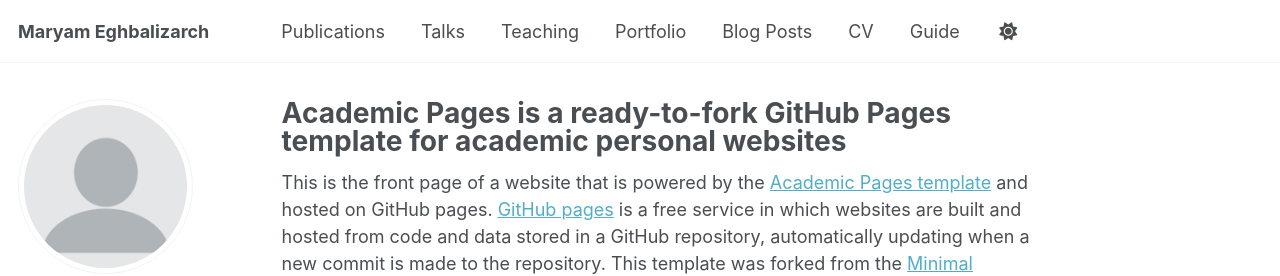
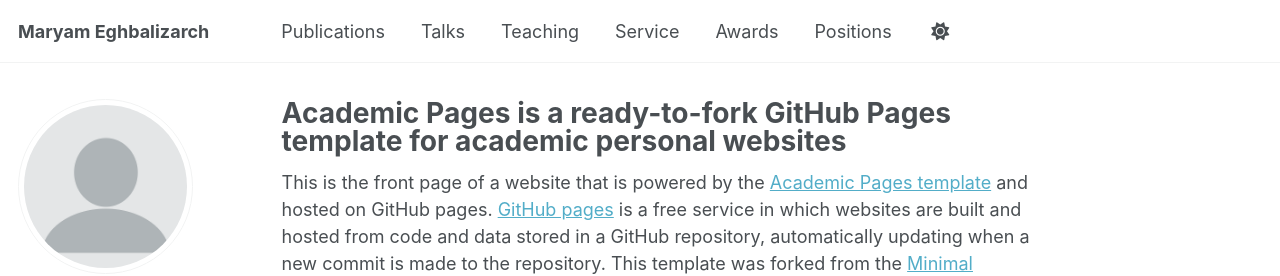
Before and after one commit to meghbalizarch/meghbalizarch.github.io, a Jekyll site: the page built from _pages/about.md, in a window 1280 px wide. Shown: the top 276 px of the page. Built offline with Jekyll 4.4.1, drawn with Linux system fonts in a browser that asks for light colours; some web fonts are replaced; a script that is not in the unit is left out.

Commit message:
Update navigation.yml

```diff
--- a/_data/navigation.yml
+++ b/_data/navigation.yml
@@ -17,17 +17,17 @@ main:
   - title: "Teaching"
     url: /teaching/
 
-  - title: "Portfolio"
-    url: /portfolio/
+  - title: "Service"
+    url: /Service/
 
-  - title: "Blog Posts"
-    url: /year-archive/
+  - title: "Awards"
+    url: /Awards/
 
-  - title: "CV"
-    url: /cv/
+  #- title: "CV"
+   # url: /cv/
 
-  # - title: "CV"
-  #   url: /cv-json/
+  - title: "Positions"
+    url: /Positions/
 
-  - title: "Guide"
-    url: /markdown/
+ # - title: "Guide"
+  #  url: /markdown/
```
